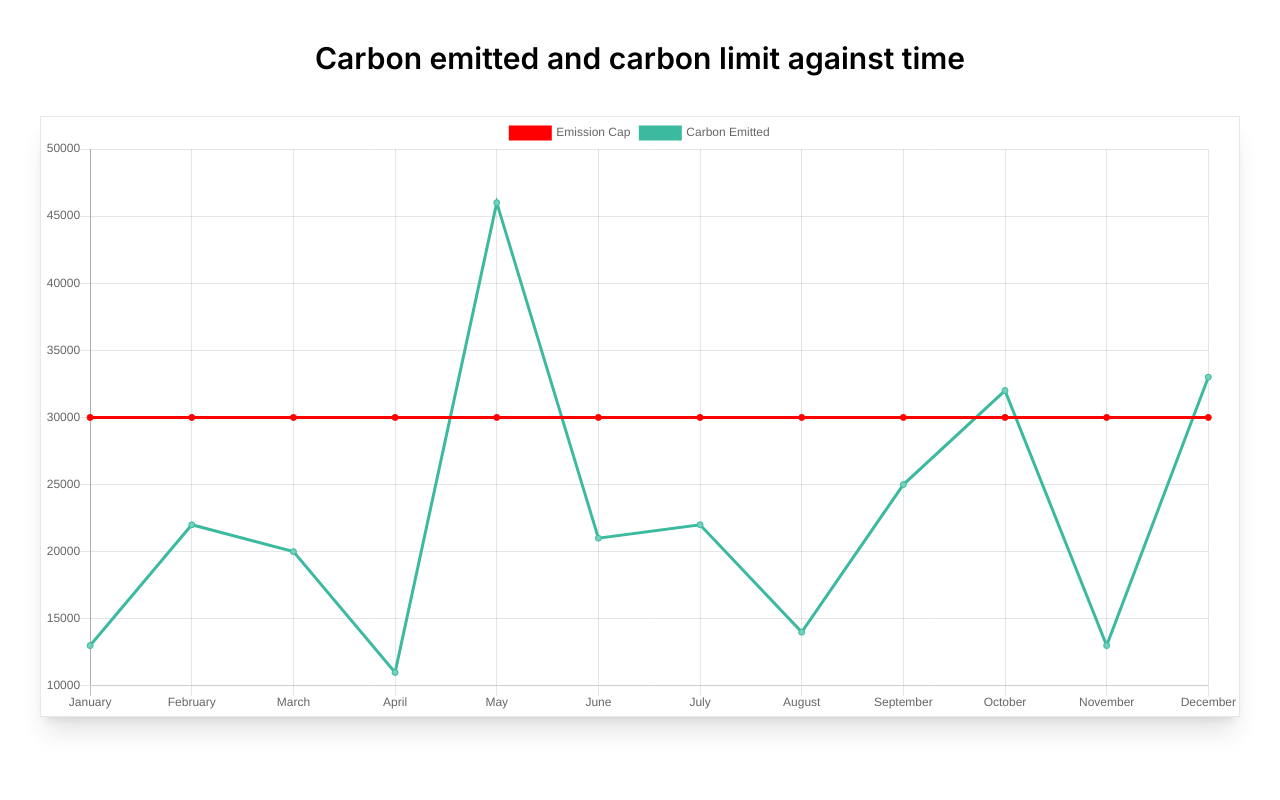
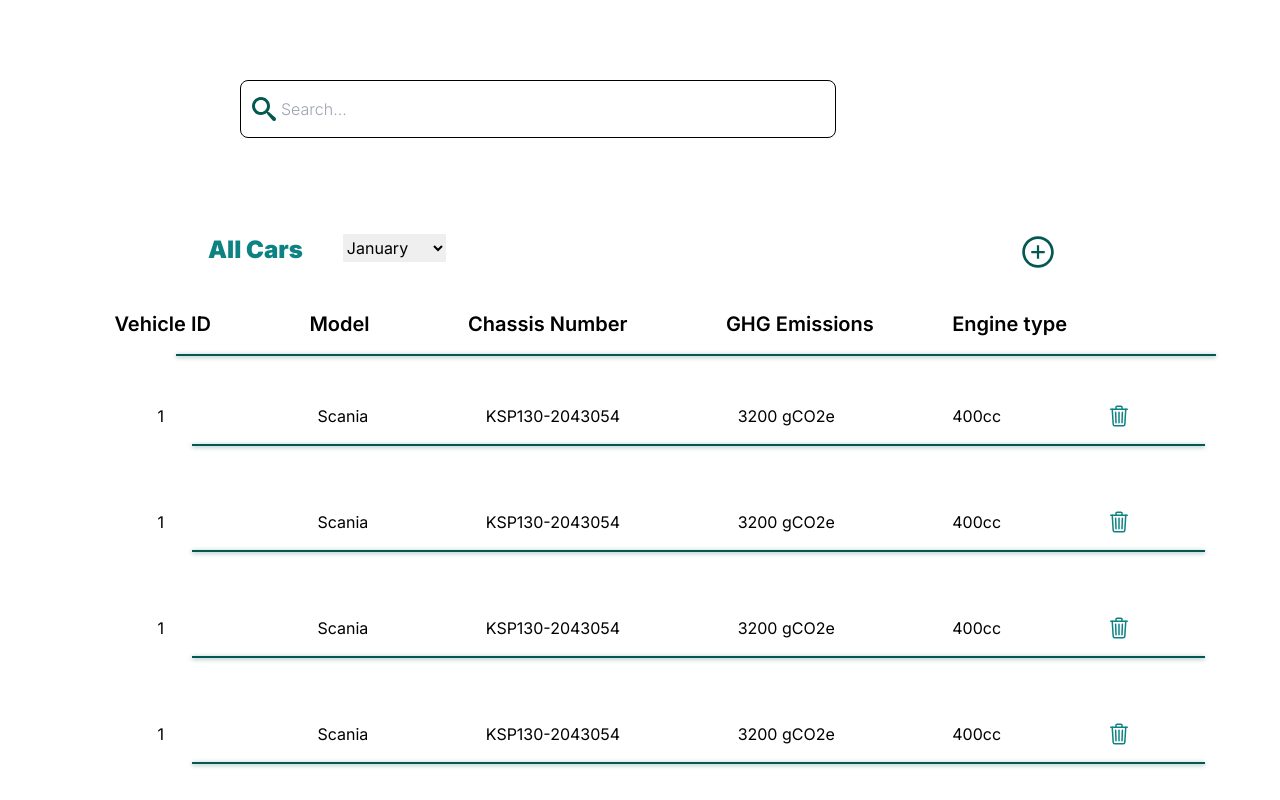
Before and after one commit to Pauline-Goko/ChikaraGroup-Frontend, a Next.js app in the folder chikara-frontend/: page / in a window 1280 px wide. Shown: the top 800 px of the page. Built offline with nearby package versions, Linux system fonts and the light colour scheme.

Commit message:
Created the layout for vehicle details

```diff
--- a/chikara-frontend/app/Component/LimitChart/index.tsx
+++ /dev/null
@@ -1,66 +0,0 @@
-'use client'
-import { useEffect } from 'react';
-import { Chart } from 'chart.js';
-import React from 'react';
-import { useRouter } from 'next/navigation';
-
-
-
-function CarbonEmitted() {
-  const router = useRouter()
-  const emission = () => {
-    ("/carbonChart")
-  }
-  useEffect(() => {
-    const emissionChart = document.getElementById('myChart')!;
-    const chartLine = emissionChart.getContext('2d');
-    const myChart = new Chart(chartLine, {
-      type: 'line',
-      data: {
-        labels: [
-          'January', 'February', 'March', 'April', 'May', 'June',
-          'July', 'August', 'September', 'October', 'November', 'December',
-        ],
-        datasets: [
-          {
-            data: [
-              30000, 30000, 30000, 30000, 30000, 30000,
-              30000, 30000, 30000, 30000, 30000, 30000,
-            ],
-            label: 'Emission Cap',
-            borderColor: '#ff0000',
-            backgroundColor: '#ff0000',
-            fill: false,
-          },
-          {
-            data: [
-              13000, 22000, 20000, 11000, 46000, 21000,
-              22000, 14000, 25000, 32000, 13000, 33000,
-            ],
-            label: 'Carbon Emitted',
-            borderColor: '#3cba9f',
-            backgroundColor: '#71d1bd',
-            fill: false,
-            lineTension: 0,
-          },
-        ],
-      },
-    });
-  }, []);
-
-  return (
-    <>
-
-      <h1 className="text-center  mx-auto mt-10 text-3xl font-semibold">
-      Carbon emitted and carbon limit against time
-      </h1>
-      <div className="w-[1200px] h-[600px] flex mx-auto my-auto" >
-        <div className="border pt-0  w-full h-fit my-auto shadow-xl mt-10">
-          <canvas id="myChart" className="w-full h-full"></canvas>
-        </div>
-      </div>
-    </>
-  );
-}
-
-export default CarbonEmitted;
--- /dev/null
+++ b/chikara-frontend/app/Component/vehicledetails/vehiclelist.tsx
@@ -0,0 +1,48 @@
+
+const vehiclelist = [
+    {
+        vehicleId: "1",
+        model: "Scania",
+        chassisNumber: "KSP130-2043054",
+        ghgEmissions: "3200 gCO2e",
+        engineType: "400cc",
+        delete: "LiaTrashAlt"
+    },
+    {
+        vehicleId: "1",
+        model: "Scania",
+        chassisNumber: "KSP130-2043054",
+        ghgEmissions: "3200 gCO2e",
+        engineType: "400cc"
+    },
+    {
+        vehicleId: "1",
+        model: "Scania",
+        chassisNumber: "KSP130-2043054",
+        ghgEmissions: "3200 gCO2e",
+        engineType: "400cc"
+    },
+    {
+        vehicleId: "1",
+        model: "Scania",
+        chassisNumber: "KSP130-2043054",
+        ghgEmissions: "3200 gCO2e",
+        engineType: "400cc"
+    },
+    {
+        vehicleId: "1",
+        model: "Scania",
+        chassisNumber: "KSP130-2043054",
+        ghgEmissions: "3200 gCO2e",
+        engineType: "400cc"
+    },
+    {
+        vehicleId: "1",
+        model: "Scania",
+        chassisNumber: "KSP130-2043054",
+        ghgEmissions: "3200 gCO2e",
+        engineType: "400cc"
+    }]
+
+
+    export default vehiclelist;
--- /dev/null
+++ b/chikara-frontend/app/Component/vehicledetails/vehicles.tsx
@@ -0,0 +1,106 @@
+'use client'
+import React, { useState, useEffect } from "react";
+import vehiclelist from "./vehiclelist";
+import { IoTrashOutline } from 'react-icons/io5';
+import { AiOutlinePlusCircle } from 'react-icons/ai';
+import { ImSearch } from 'react-icons/im';
+
+
+interface VehicleProps{
+  chassisNumber : string,
+  model: string,
+  vehicleId: string,
+  ghgEmissions: string,
+  engineType: string
+}
+const Frames = () => {
+const [vehicles, setVehicle] = useState<VehicleProps[] | null>(null);
+const months = [
+  "January", "February", "March", "April", "May", "June",
+  "July", "August", "September", "October", "November", "December"
+];
+
+useEffect(() => {
+  (async() => {
+    const isvehicles = await vehiclelist;
+    setVehicle(isvehicles);
+    console.log({isvehicles});
+  })();
+}, []);
+
+
+
+    return (
+
+<div>
+<div className="relative mt-20 ml-60">
+      <input
+        type="text"
+        placeholder="Search..."
+        className="py-4 pl-10 pr-80 border rounded-lg border-black font-light focus:outline-none"
+      />
+      <div className="absolute inset-y-0 left-0 pl-3 flex items-center pointer-events-none">
+        <ImSearch className="text-darkGreen text-2xl" />
+      </div>
+    </div>
+
+<div  className="p-4 max-w-xxl mx-auto bg-white border-customGreen mt-20">
+<div className="w-full">
+   <div className="flex items-left mb-10 pl-48 ">
+      <h1 className="font-black text-customGreen text-left text-2xl">All Cars</h1>
+   <select className="ml-10 mb-2">
+      {months.map((month, index) => (
+        <option key={index} value={index + 1}>{month}</option>
+      ))}
+    </select>
+      <AiOutlinePlusCircle className="text-darkGreen font-black text-4xl ml-auto mr-52" />
+    </div>
+    <div className="w-full">
+<ul className="my-custom-list-style flex items-center justify-evenly ml-18 mt-4">
+  <li className="text-xl font-semibold text-black">Vehicle ID</li>
+  <li className="text-xl font-semibold text-black">Model</li>
+  <li className="text-xl font-semibold text-black">Chassis Number</li>
+  <li className="text-xl font-semibold text-black">GHG Emissions</li>
+  <li className="text-xl font-semibold text-black -ml-5">Engine type</li>
+  <li>  </li>
+</ul>
+</div>
+  {/* <div className="flex items-center space-x-40 ml-50">
+    <span className="text-xl font-semibold text-black">Vehicle ID</span>
+    <span className="text-xl font-semibold text-black">Model</span>
+    <span className="text-xl font-semibold text-black">Chassis Number</span>
+    <span className="text-xl font-semibold text-black">GHG Emissions</span>
+    <span className="text-xl font-semibold text-black">Engine type</span>
+   </div> */}
+  </div>
+  <div className=" inset-x-0 bottom-0 h-0.5 w-5/6 bg-darkGreen my-4 mx-40" style={{ boxShadow: "0px 1px 4px rgba(3, 88, 82, 0.5)" }}></div>
+
+    {/* vehicles lists */}
+    <div >
+        {vehicles ? (
+          vehicles.map((item) => (
+<div className="p-4 max-w-xxl mx-auto">
+
+<div className="w-full">
+<ul key={item.vehicleId} className="my-custom-list-style flex items-center justify-evenly ml-2 mt-4">
+  <li className="text-l font-normal text-black mr-9">{item.vehicleId}</li>
+  <li className="text-l font-normal text-black">{item.model}</li>
+  <li className="text-l font-normal text-black">{item.chassisNumber}</li>
+  <li className="text-l font-normal text-black">{item.ghgEmissions}</li>
+  <li className="text-l font-normal text-black -mr-3">{item.engineType}</li>
+  <li>  <IoTrashOutline className="text-customGreen cursor-pointer text-2xl font-black"/></li>
+</ul>
+</div>
+
+<div className=" inset-x-0 bottom-0 h-0.5 w-5/6 bg-darkGreen my-4 mx-40" style={{ boxShadow: "0px 1px 4px rgba(3, 88, 82, 0.5)" }}></div>
+
+</div>))) : (
+          <p>Loading...</p>
+        )}
+      </div>
+      </div>
+</div>
+    )
+}
+
+export default Frames;
--- a/chikara-frontend/app/page.tsx
+++ b/chikara-frontend/app/page.tsx
@@ -1,11 +1,11 @@
 import Image from 'next/image'
-import CarbonEmitted from './Component/LimitChart'
+import Frames from './Component/vehicledetails/vehicles'
 
 
 export default function Home() {
   return (
     <div>
-    <CarbonEmitted />
+    <Frames/>
     </div>
 
 
--- a/chikara-frontend/tailwind.config.ts
+++ b/chikara-frontend/tailwind.config.ts
@@ -13,6 +13,10 @@
         'gradient-conic':
           'conic-gradient(from 180deg at 50% 50%, var(--tw-gradient-stops))',
       },
+      colors: {
+        customGreen: '#0C8283',
+        darkGreen: '#035852',
+      },
     },
   },
   plugins: [],
```
